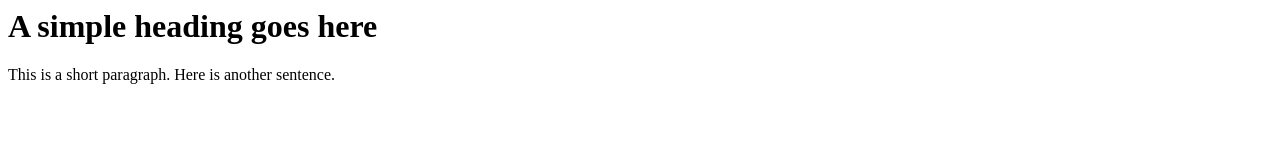
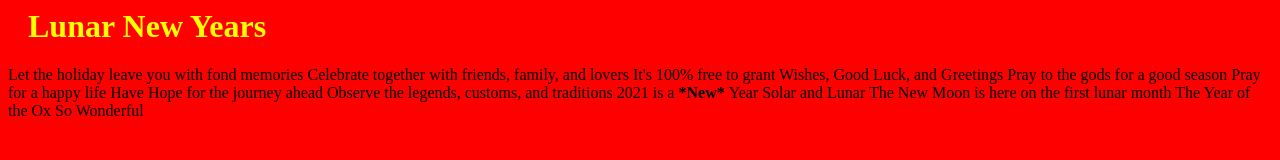
Before and after one commit to phong7/Project-1-GitHubPoetry, a plain HTML site: page index.html in a window 1280 px wide. Drawn offline with Linux system fonts and the light colour scheme.

Commit message:
Update index.html

```diff
--- a/index.html
+++ b/index.html
@@ -1,8 +1,31 @@
+<html>
 <head>
-<title>A simple title goes here</title>
+<link rel="stylesheet" href="style.css">
 </head>
+<body>
 
-<body>
-<h1>A simple heading goes here</h1>
-<p>This is a short paragraph. Here is another sentence.</p>
+<h1> Lunar New Years </h1>
+
+Let the holiday leave you with fond memories
+Celebrate together with friends, family, and lovers
+It's 100% free to grant
+Wishes, Good Luck, and Greetings
+
+
+
+Pray to the gods for a good season
+Pray for a happy life
+Have Hope for the journey ahead
+Observe the legends, customs, and traditions
+
+
+
+2021 is a <b> *New* </b> Year
+Solar and Lunar
+The New Moon is here on the first lunar month
+The Year of the Ox
+So Wonderful
+
+
 </body>
+</html>
```
